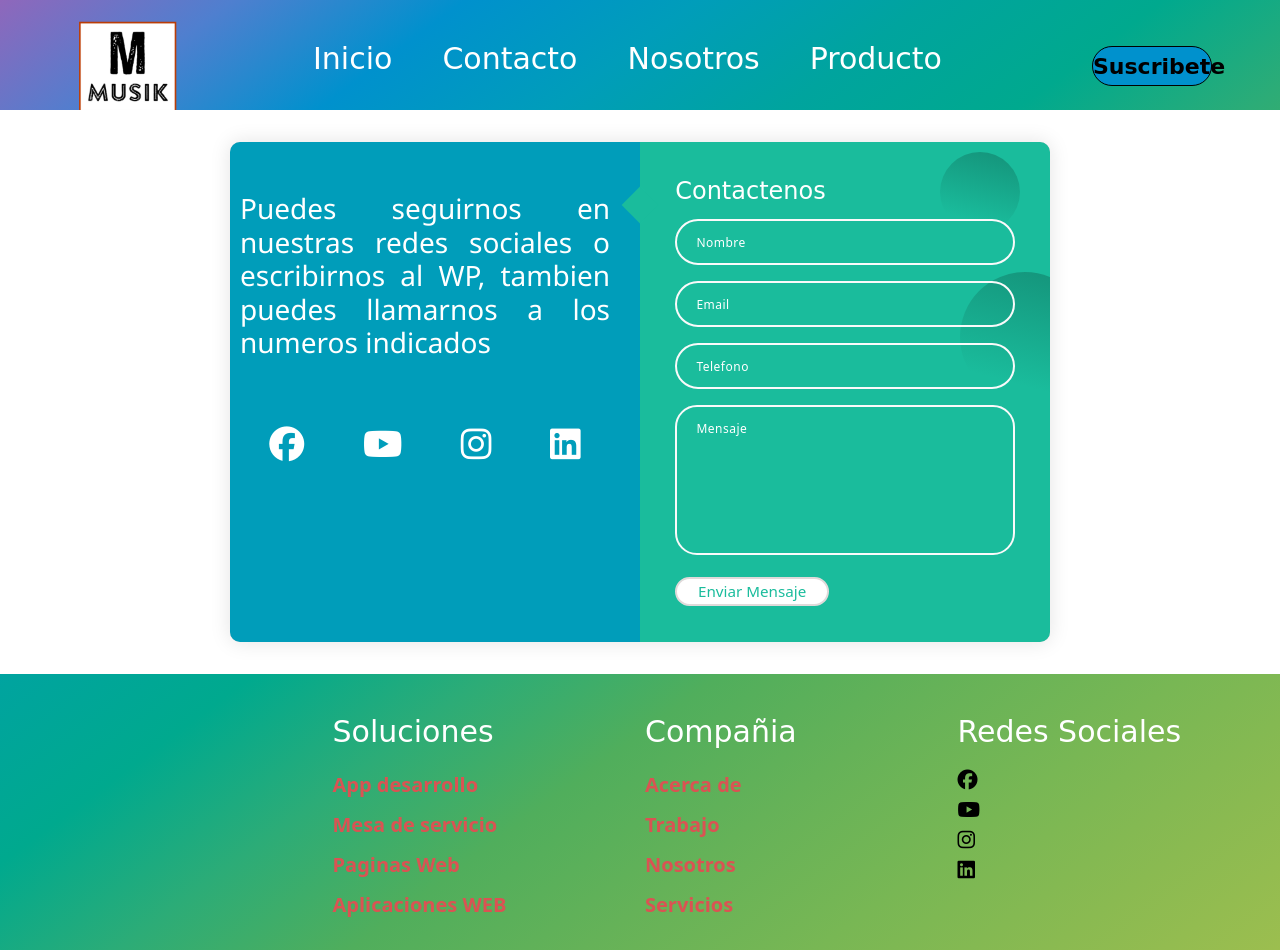
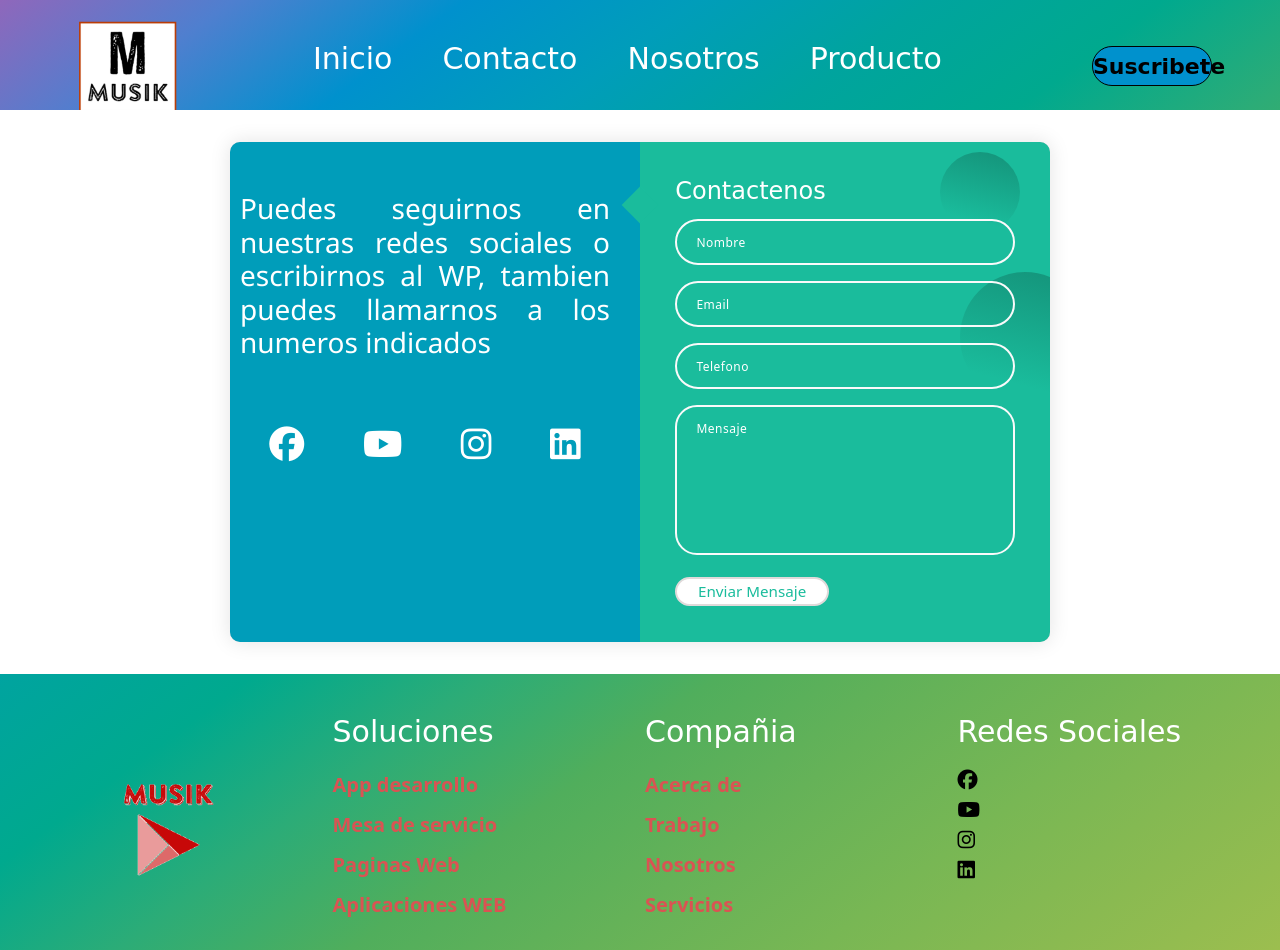
Before and after one commit to garciadevcode/paginaweb, a plain HTML site: page pages/contacto.html in a window 1280 px wide. Drawn offline with nearby package versions, Linux system fonts and the light colour scheme; a web font is replaced by a local one.

Commit message:
se agrego logo a contacto

```diff
--- a/pages/contacto.html
+++ b/pages/contacto.html
@@ -87,7 +87,7 @@
             <div class="container__footer">
                 <div class="box__footer">
                     <div class="logo_footer">
-                        <img src="./pictures/logo2.png" alt="">
+                        <img src="../pictures/logo2.png" alt="">
                     </div>
                 </div>
 
```
